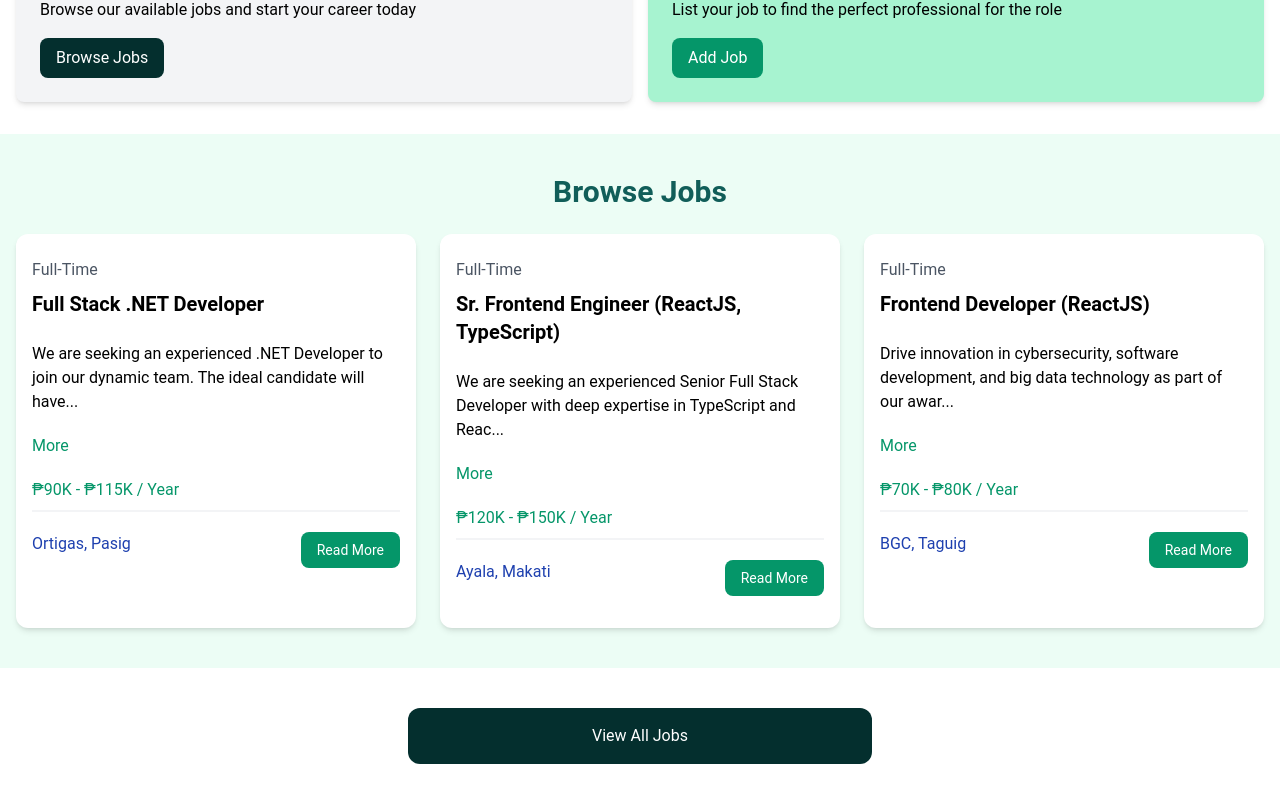
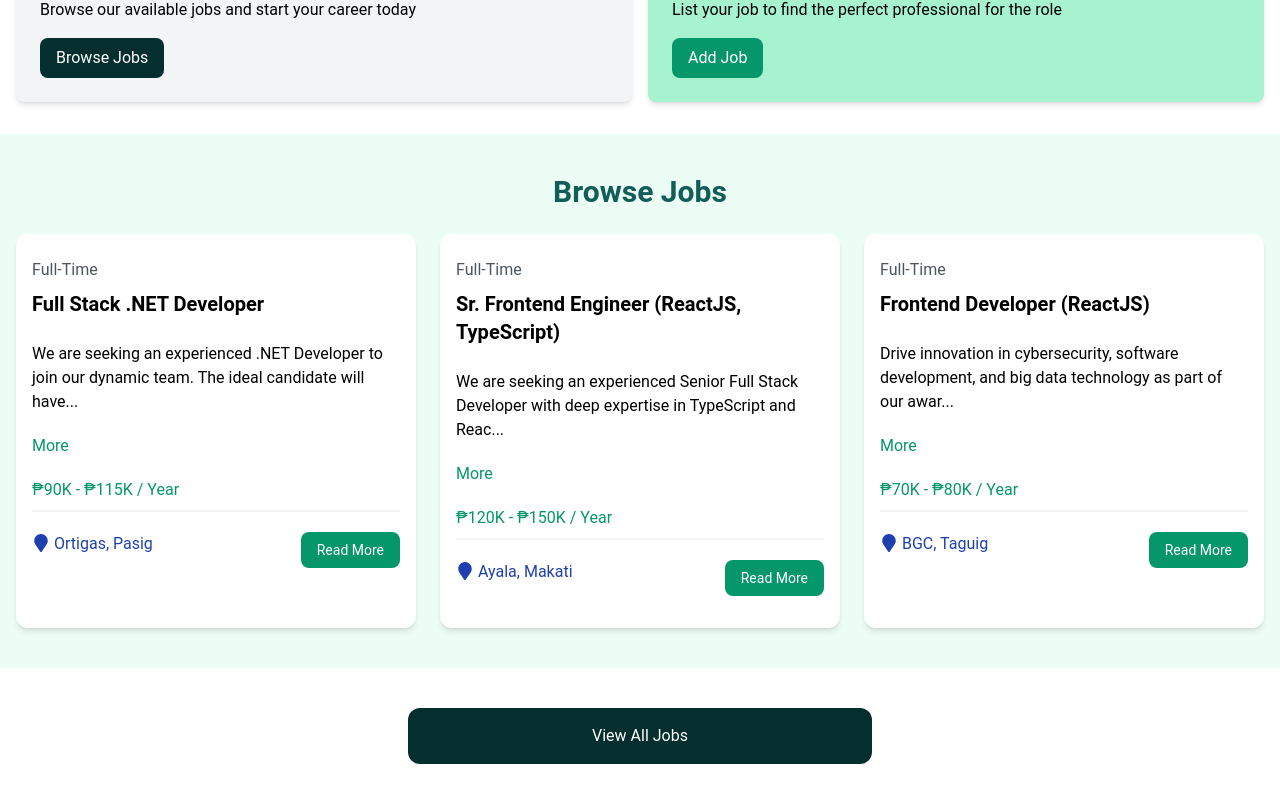
Before and after one commit to dfranzzzzz/Job-Library, a React (Vite) app in the folder Job-Library/: page / in a window 1280 px wide. Shown: the part 475-1277 px from the top of the page. Built offline with nearby package versions, Linux system fonts and the light colour scheme.

Commit message:
installed react-icons and added map marker icons on job locations

```diff
--- a/Job-Library/package.json
+++ b/Job-Library/package.json
@@ -11,7 +11,8 @@
   },
   "dependencies": {
     "react": "^18.3.1",
-    "react-dom": "^18.3.1"
+    "react-dom": "^18.3.1",
+    "react-icons": "^5.3.0"
   },
   "devDependencies": {
     "@eslint/js": "^9.13.0",
--- a/Job-Library/src/Templates/JobListing.jsx
+++ b/Job-Library/src/Templates/JobListing.jsx
@@ -1,5 +1,6 @@
 import React from "react";
 import { useState } from "react";
+import { FaMapMarker } from "react-icons/fa";
 
 const JobListing = ({ job }) => {
   const [showFullDescription, setShowFullDescription] = useState(false);
@@ -32,7 +33,10 @@
         <div className="border border-gray-100 mb-5"></div>
 
         <div className="flex flex-col lg:flex-row justify-between mb-4">
-          <div className="text-blue-800 mb-3">{job.location}</div>
+          <div className="text-blue-800 mb-3">
+            <FaMapMarker className="inline text-lg mb-1 mr-1" />
+            {job.location}
+          </div>
           <a
             href=""
             className="h-[36px] bg-emerald-600 hover:bg-emerald-700 text-white px-4 py-2 rounded-lg text-center text-sm"
```
Also changed, not shown: 1 other file (tests, documents, lock files or other folders).
